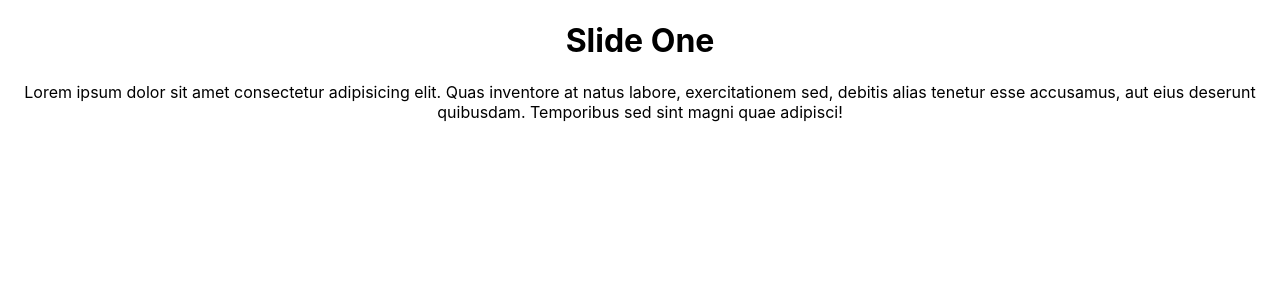
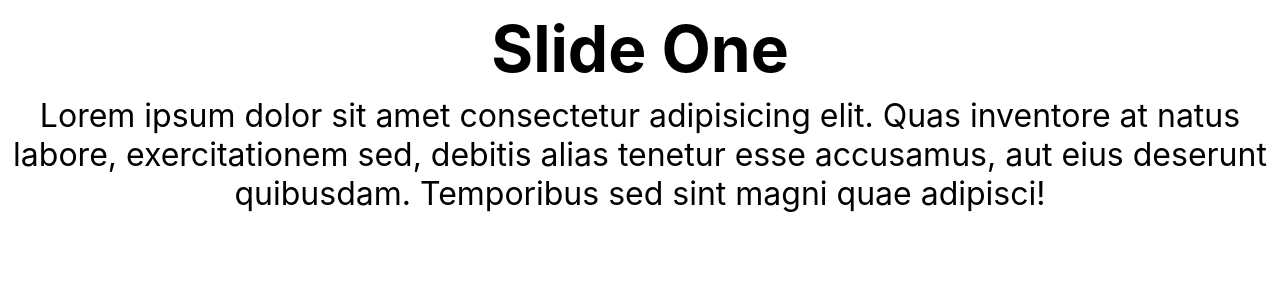
Before and after one commit to boozo-unlimited/representer, a React (Create React App) app: page / in a window 1280 px wide. Shown: the top 300 px of the page. Built offline with nearby package versions, Linux system fonts and the light colour scheme.

Commit message:
Added some CSS sprinkles

```diff
--- a/src/index.css
+++ b/src/index.css
@@ -1,5 +1,6 @@
 body {
   margin: 0;
+  padding: 0 1.1vmin 0 1.1vmin;
   font-family: -apple-system, BlinkMacSystemFont, 'Segoe UI', 'Roboto', 'Oxygen',
     'Ubuntu', 'Cantarell', 'Fira Sans', 'Droid Sans', 'Helvetica Neue',
     sans-serif;
@@ -11,3 +12,15 @@ code {
   font-family: source-code-pro, Menlo, Monaco, Consolas, 'Courier New',
     monospace;
 }
+
+h1 {
+  font-size: 8vmin;
+  margin-top: 1.2vmin;
+  margin-bottom: 1.2vmin;
+}
+
+p {
+  font-size: 4vmin;
+  margin-top: 1.2vmin;
+  margin-bottom: 1.2vmin;
+}
```
